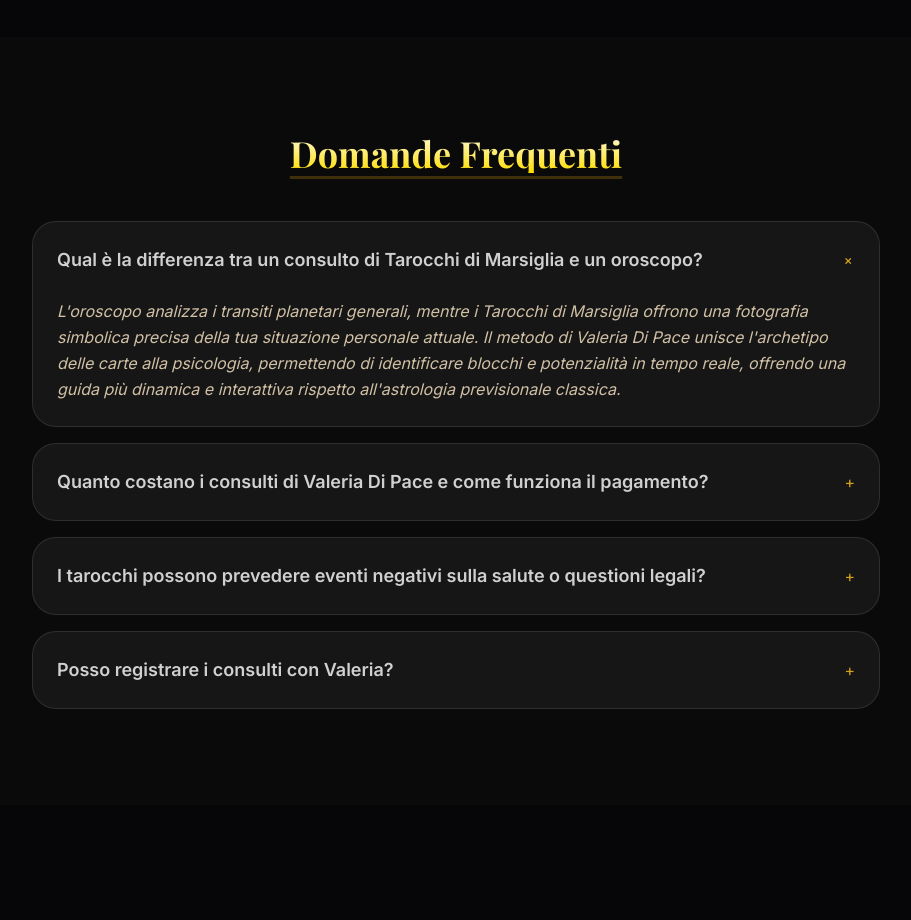
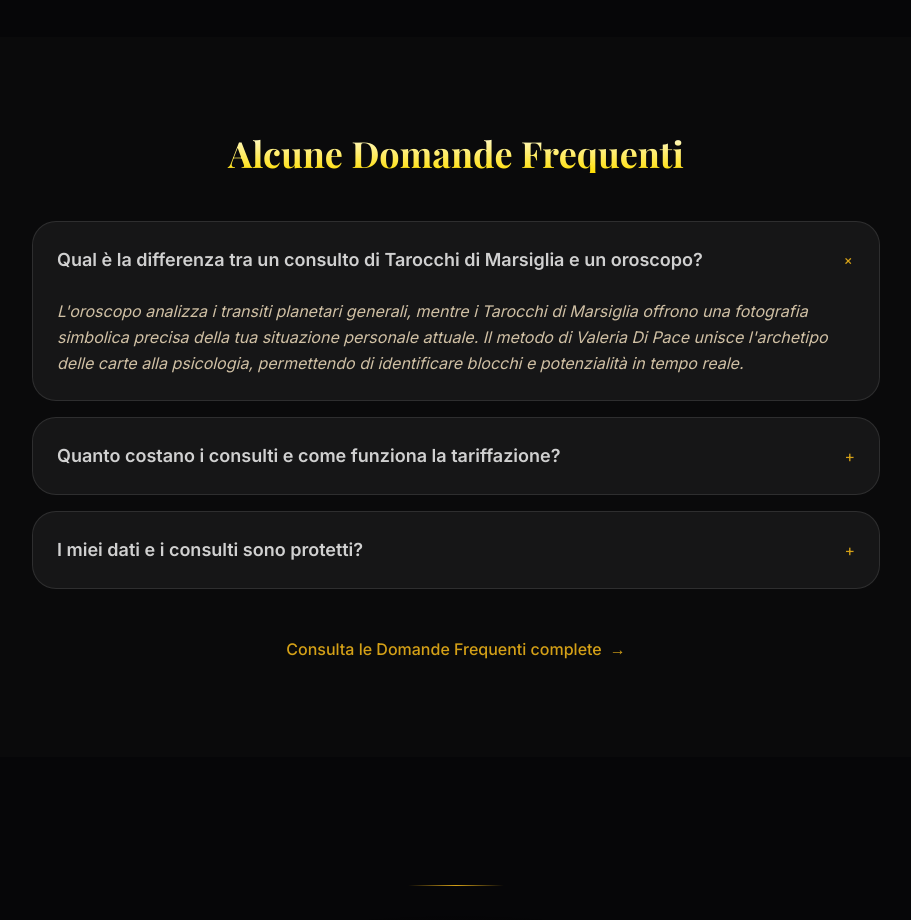
Before and after one commit to DND72/valeria-landing, a React (Vite) app: page / in a window 1280 px wide. Shown: the part 4520-5440 px from the top of the page, without its empty margins (184-1095 px from the left). Built offline with nearby package versions, Linux system fonts and the light colour scheme; no server answers; a web font is replaced by a local one.

Commit message:
Update: Overhauled FAQ and Legal terms to reflect variable pricing, per-second charging, and transparency standards.

```diff
--- a/src/components/HomeFaq.tsx
+++ b/src/components/HomeFaq.tsx
@@ -1,22 +1,19 @@
 import { motion } from 'framer-motion'
 import { useState } from 'react'
+import { Link } from 'react-router-dom'
 
-const faqs = [
+const HOME_FAQS = [
   {
     question: "Qual è la differenza tra un consulto di Tarocchi di Marsiglia e un oroscopo?",
-    answer: "L'oroscopo analizza i transiti planetari generali, mentre i Tarocchi di Marsiglia offrono una fotografia simbolica precisa della tua situazione personale attuale. Il metodo di Valeria Di Pace unisce l'archetipo delle carte alla psicologia, permettendo di identificare blocchi e potenzialità in tempo reale, offrendo una guida più dinamica e interattiva rispetto all'astrologia previsionale classica."
+    answer: "L'oroscopo analizza i transiti planetari generali, mentre i Tarocchi di Marsiglia offrono una fotografia simbolica precisa della tua situazione personale attuale. Il metodo di Valeria Di Pace unisce l'archetipo delle carte alla psicologia, permettendo di identificare blocchi e potenzialità in tempo reale."
   },
   {
-    question: "Quanto costano i consulti di Valeria Di Pace e come funziona il pagamento?",
-    answer: "La trasparenza è uno dei nostri valori cardine. I consulti avvengono tramite un sistema di crediti (wallet) ricaricabile. Il costo è di 1,80 cr/min per il Protocollo Protetto e per i consulti standard. Non usiamo numeri 899 o a sovrapprezzo: paghi solo i minuti effettivi di conversazione che decidi di svolgere, con la possibilità di interrompere la sessione in qualsiasi istante senza costi aggiuntivi."
+    question: "Quanto costano i consulti e come funziona la tariffazione?",
+    answer: "La trasparenza è il nostro valore cardine. I prezzi variano in base alla complessità del consulto, con una forbice che va da 1,20€ a 1,80€ al minuto. Non usiamo numeri a tariffazione speciale (899, 800, ecc.): il sistema calcola i secondi effettivi di conversazione e scala i crediti corrispondenti dal tuo wallet. Puoi interrompere la sessione in qualsiasi istante senza alcun costo aggiuntivo oltre i secondi consumati."
   },
   {
-    question: "I tarocchi possono prevedere eventi negativi sulla salute o questioni legali?",
-    answer: "Assolutamente no. Valeria osserva un rigido codice etico: i tarocchi sono percorsi di orientamento e crescita. Per legge (e per etica), Valeria non risponde a domande su salute, decessi o sentenze legali imminenti, invitando sempre gli utenti a consultare i rispettivi professionisti iscritti agli albi (medici, avvocati, consulenti finanziari)."
-  },
-  {
-    question: "Posso registrare i consulti con Valeria?",
-    answer: "Se utilizzi il Protocollo 'La Stanza Sicura', la registrazione è integrata e server-side (Daily.co) per garantire protezione e tracciabilità. In ogni caso, i tuoi dati e le note del consulto restano salvati nel tuo Diario Personale crittografato, permettendoti di rileggere i consigli del Mentore Silente in qualsiasi momento successivo alla sessione."
+    question: "I miei dati e i consulti sono protetti?",
+    answer: "Sì. Utilizziamo crittografia end-to-end e standard di sicurezza bancaria (HIPAA/SOC2 via Daily) per le videochiamate. Ogni dialogo è strettamente confidenziale e protetto dal segreto professionale. I dettagli della transazione sono gestiti in sicurezza dai circuiti Stripe e PayPal."
   }
 ]
 
@@ -26,14 +23,14 @@ export default function HomeFaq() {
   return (
     <section className="py-24 bg-[#0a0a0b]">
       <div className="max-w-4xl mx-auto px-6">
-        <h2 className="text-4xl font-serif font-black mb-12 text-center brilliant-gold-text underline decoration-gold-600/30 underline-offset-8">Domande Frequenti</h2>
+        <h2 className="text-4xl font-serif font-bold mb-12 text-center brilliant-gold-text">Alcune Domande Frequenti</h2>
 
         <script type="application/ld+json">
           {`
             {
               "@context": "https://schema.org",
               "@type": "FAQPage",
-              "mainEntity": ${JSON.stringify(faqs.map(f => ({
+              "mainEntity": ${JSON.stringify(HOME_FAQS.map(f => ({
                 "@type": "Question",
                 "name": f.question,
                 "acceptedAnswer": {
@@ -46,7 +43,7 @@ export default function HomeFaq() {
         </script>
 
         <div className="space-y-4">
-          {faqs.map((faq, idx) => (
+          {HOME_FAQS.map((faq, idx) => (
             <div key={idx} className="border border-white/10 rounded-3xl overflow-hidden bg-white/5">
               <button
                 onClick={() => setOpenIdx(openIdx === idx ? null : idx)}
@@ -67,6 +64,16 @@ export default function HomeFaq() {
             </div>
           ))}
         </div>
+
+        <div className="mt-12 text-center">
+          <Link
+            to="/faq"
+            className="text-gold-500 font-medium hover:text-gold-400 transition-colors inline-flex items-center gap-2 group"
+          >
+            Consulta le Domande Frequenti complete
+            <span className="group-hover:translate-x-1 transition-transform">→</span>
+          </Link>
+        </div>
       </div>
       <style>{`
         .brilliant-gold-text {
--- a/src/pages/FaqPage.tsx
+++ b/src/pages/FaqPage.tsx
@@ -63,24 +63,28 @@ const FAQ_SECTIONS: FaqSection[] = [
     ],
   },
   {
-    title: 'Pagamenti e rimborsi',
+    title: 'Pagamenti e Trasparenza',
     emoji: '💳',
     items: [
       {
-        q: 'Come funziona il pagamento?',
-        a: "Il sito utilizza un sistema interno a Crediti virtuali (CR). Al momento della prenotazione, se il tuo conto è vuoto, ti verrà chiesto di ricaricarlo pagando con la moneta reale tramite un circuito sicuro (Stripe). Non è necessario possedere un conto Stripe, ma bastano le carte di debito e credito in comune. A quel punto i tuoi Crediti pagheranno i consulti.",
+        q: 'Quanto costa un consulto e come viene calcolato?',
+        a: "La trasparenza è il cuore della nostra piattaforma. I prezzi variano in base al servizio scelto (Tarocchi, Coaching o Protocollo Protetto) con una forbice che va da 1,20€ a 1,80€ al minuto. Il calcolo avviene sui secondi effettivi di conversazione: se chiudi la chiamata prima del previsto, i crediti non consumati restano immediatamente disponibili nel tuo Wallet.",
       },
       {
-        q: 'I miei dati di pagamento sono al sicuro?',
-        a: "Si. I portafogli di ricarica sono interamente elaborati da Stripe che decritta le tue carte. Valeria non archivia sul database né vede null'altro che il tuo saldo crediti.",
+        q: 'Esistono costi nascosti o numeri a sovrapprezzo?',
+        a: "Assolutamente no. Non utilizziamo numeri 899, 800 o altre numerazioni a tariffazione speciale. Il servizio è interamente gestito via web o tramite il tuo account. Paghi solo quello che decidi di caricare nel tuo Wallet tramite circuiti sicuri come Stripe o PayPal.",
       },
       {
-        q: 'Posso chiedere un rimborso?',
-        a: "A meno di 24 ore non è ammessa alcuna disdetta. Cancellando e disdicendo autonomamente dal tuo Diario entro e scostandoti oltre le 24 ore dall'evento prenotato, verrai liquidato integralmente (ti torneranno i Crediti completi da ri-spendere). In caso tu non ti presenti al minuto fissato della chiamata, scatta legalmente la clausola No-Show: 5 dei tuoi Crediti per il consulto verranno annullati e rubati da Valeria per il danno d'agenda provocato, mentre il resto dei crediti ti tornerà disponibile in tasca.",
+        q: 'I miei dati di pagamento sono sicuri?',
+        a: "Sì. Nonsolotarocchi non memorizza mai i dati della tua carta. Tutte le transazioni sono gestite esternamente dai sistemi crittografati di Stripe e PayPal, leader mondiali nella sicurezza dei pagamenti online.",
       },
       {
-        q: "Ricevero una fattura o ricevuta?",
-        a: "Stripe invia automaticamente la conferma di pagamento via email. Se hai bisogno di documentazione fiscale, puoi richiederla a Valeria indicando i tuoi dati di fatturazione.",
+        q: 'Posso chiedere un rimborso dei crediti ricaricati?',
+        a: "In conformità con il Codice del Consumo, puoi richiedere il rimborso del saldo residuo non ancora utilizzato entro 14 giorni dall'acquisto. Una volta che i crediti sono stati consumati per un servizio già erogato, non è più possibile richiedere il rimborso.",
+      },
+      {
+        q: 'Cosa succede se disdico un appuntamento?',
+        a: "Puoi spostare o cancellare un appuntamento direttamente dal tuo Diario senza penali fino a 24 ore prima dell'evento. In caso di disdetta oltre questo termine o di mancata presentazione (No-Show), verrà trattenuto un importo fisso a titolo di indennizzo per il professionista, come specificato nei Termini di Servizio.",
       },
     ],
   },
--- a/src/pages/PrivacyPage.tsx
+++ b/src/pages/PrivacyPage.tsx
@@ -1,7 +1,7 @@
 import { motion } from 'framer-motion'
 import { Link } from 'react-router-dom'
 
-const LAST_UPDATED = '2 aprile 2026'
+const LAST_UPDATED = '11 aprile 2026'
 
 export default function PrivacyPage() {
   return (
--- a/src/pages/TermsPage.tsx
+++ b/src/pages/TermsPage.tsx
@@ -1,7 +1,7 @@
 import { motion } from 'framer-motion'
 import { Link } from 'react-router-dom'
 
-const LAST_UPDATED = '2 aprile 2026'
+const LAST_UPDATED = '11 aprile 2026'
 
 export default function TermsPage() {
   return (
@@ -73,12 +73,14 @@ export default function TermsPage() {
             </p>
           </Section>
 
-          <Section title="Art. 5 — Sistema Wallet a Crediti (CR), Modifiche e No-Show">
-            <p>La fornitura del servizio utilizza un portafoglio di <strong>Crediti (CR)</strong> nominali interni che si ricaricano via <strong>Stripe (PCI-DSS)</strong>.</p>
+          <Section title="Art. 5 — Sistema Wallet, Tariffe e Trasparenza">
+            <p>La Piattaforma utilizza un sistema di ricarica prepagata (Wallet) basato su crediti nominali interni, acquistabili tramite circuiti sicuri quali <strong>Stripe</strong> o <strong>PayPal</strong>.</p>
             <ul>
-              <li><strong>Gestione Prenotazione:</strong> L'appuntamento impegnerà istantaneamente i crediti per proteggere il Calendario. Ai sensi dell'Art. 59 lett. o) del Codice del Consumo, l'utente rinuncia al diritto di recesso sul pagamento qualora esso corrisponda alla consumazione del consulto entro strettissime 24 ore.</li>
-              <li><strong>Riprogrammazione e Cancellazione:</strong> È consentito uno spostamento di data oppure una disdetta se lo si opera attraverso l'apposita schermata a più ed estraneamente dal periodo di tolleranza di <strong>24 ore (ventiquattro ore)</strong> dall'inizio stabilito. Al di fuori del suddetto lasso, i fondi si tramutano interamente disponibili sul conto.</li>
-              <li><strong>Penale di No-Show:</strong> Laddove l'utente risultasse assente, irreperibile o mancasse all'esatto orario della seduta, il Gestore ha totale licenza tecnica d'ufficio per segnare l'inottemperanza trattendo una <strong>penale o tariffa di mora di € 5,00 pari a 5 Crediti CR</strong> e stornando a libero bilancio solo i soli crediti decurtati dalla penalità.</li>
+              <li><strong>Tariffazione Variabile:</strong> Il costo del servizio varia in base alla tipologia di consulto scelto, con una forbice compresa tra <strong>€ 1,20 e € 1,80 al minuto</strong>. La tariffa applicata è chiaramente indicata prima di ogni sessione.</li>
+              <li><strong>Calcolo al Secondo:</strong> Il sistema calcola il costo basandosi sui <strong>secondi effettivi di conversazione</strong>. In caso di interruzione anticipata della sessione decisa dall'Utente, i crediti non consumati rimangono immediatamente disponibili nel Wallet.</li>
+              <li><strong>Assenza di Numerazioni Speciali:</strong> Il Gestore non utilizza numeri a tariffazione specifica (es. 899, 800 o sovrapprezzi telefonici). L'intero servizio avviene via web, garantendo che non vi siano addebiti inattesi in bolletta telefonica.</li>
+              <li><strong>Diritto di Recesso:</strong> Ai sensi del Codice del Consumo, l'Utente può richiedere il rimborso del saldo Wallet non ancora utilizzato entro 14 giorni dall'acquisto. Una volta iniziato un consulto, l'importo relativo viene consumato in tempo reale e non è rimborsabile.</li>
+              <li><strong>Penale di No-Show:</strong> In caso di mancata presentazione all'appuntamento prenotato senza preavviso di almeno 24 ore, verrà trattenuta una penale di € 10,00 (pari a 10 Crediti) per il disturbo arrecato alla gestione dell'agenda professionale.</li>
             </ul>
           </Section>
 
```
